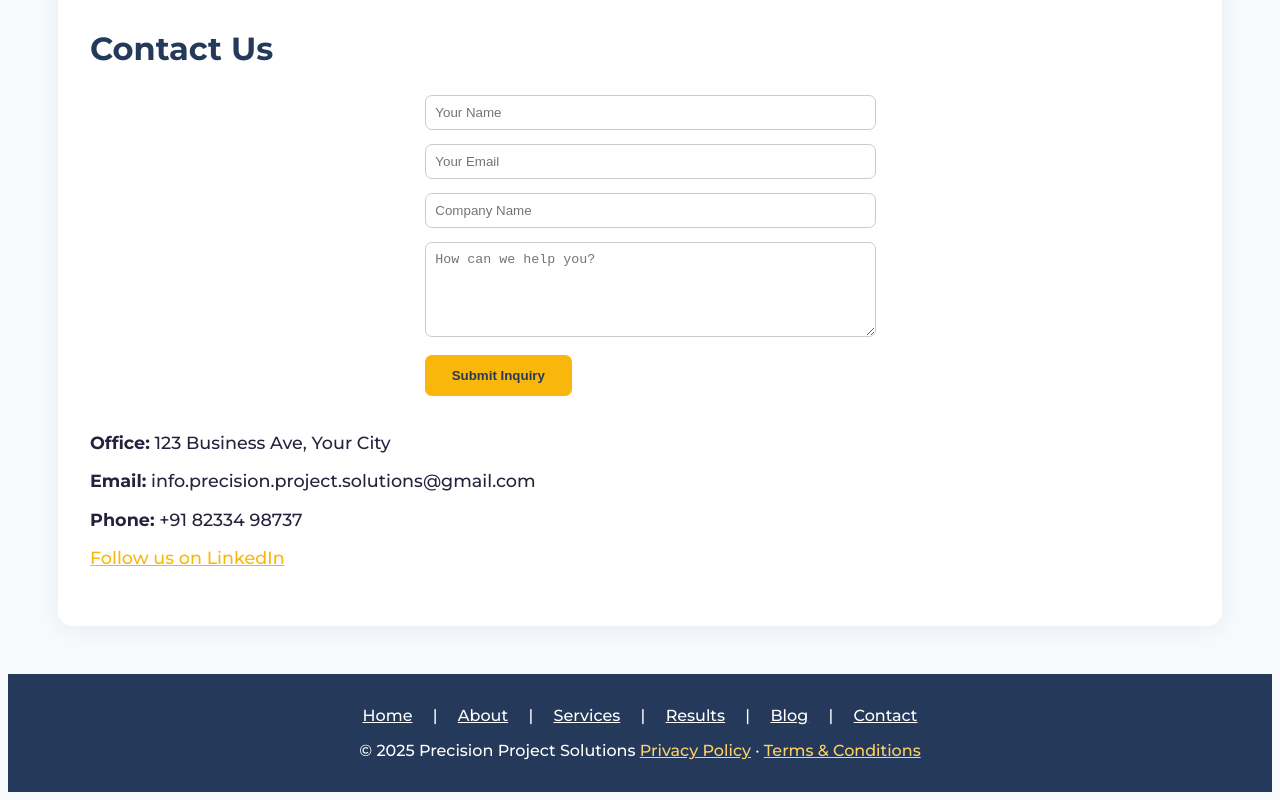
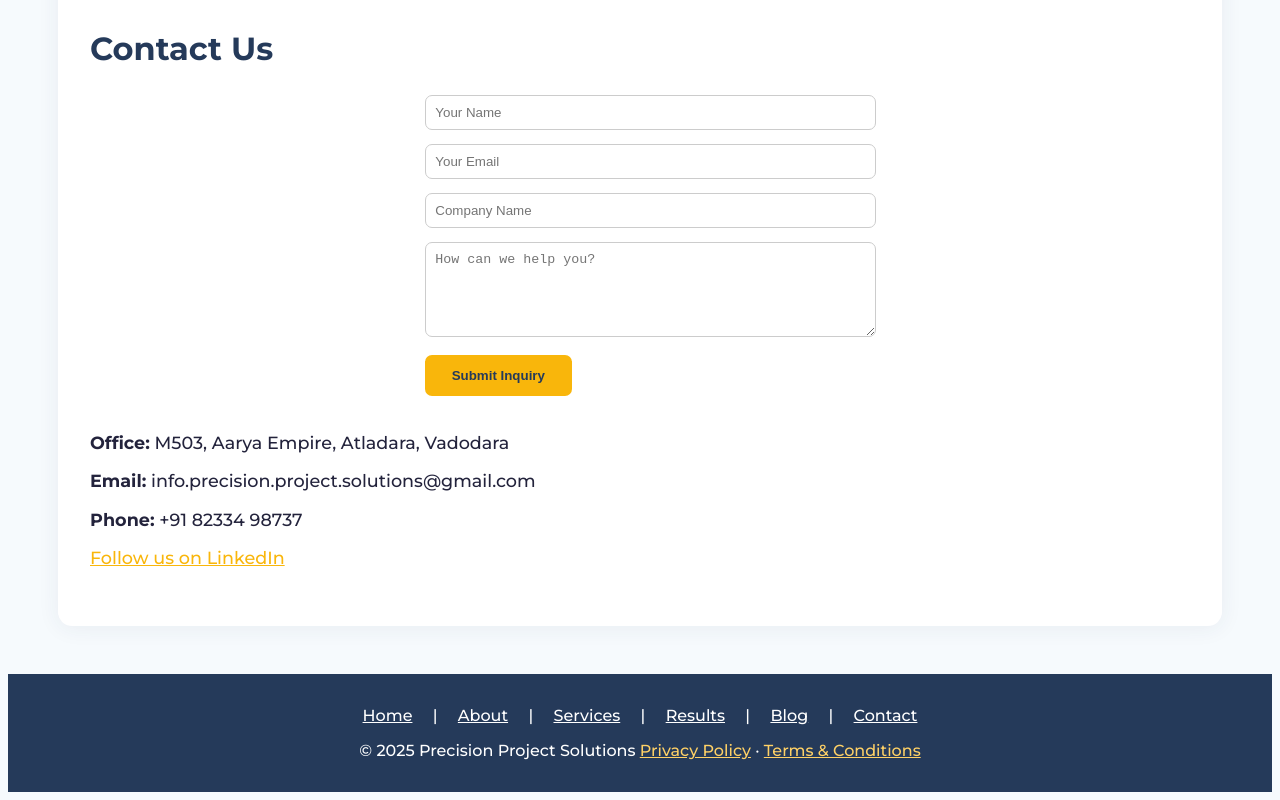
Before and after one commit to precisionprojectsolutions/Index, a plain HTML site: page index.html in a window 1280 px wide. Shown: the part 3704-4504 px from the top of the page. Drawn offline with Linux system fonts and the light colour scheme.

Commit message:
Update index.html

```diff
--- a/index.html
+++ b/index.html
@@ -163,7 +163,7 @@
       <button type="submit">Submit Inquiry</button>
     </form>
     <div class="contact-info">
-      <p><strong>Office:</strong> 123 Business Ave, Your City</p>
+      <p><strong>Office:</strong> M503, Aarya Empire, Atladara, Vadodara</p>
       <p><strong>Email:</strong> info.precision.project.solutions@gmail.com</p>
       <p><strong>Phone:</strong> +91 82334 98737</p>
       <p><a href="https://linkedin.com/company/precisionprojectsolutions" style="color:#f9b60b;" target="_blank" rel="noopener">Follow us on LinkedIn</a></p>
```
